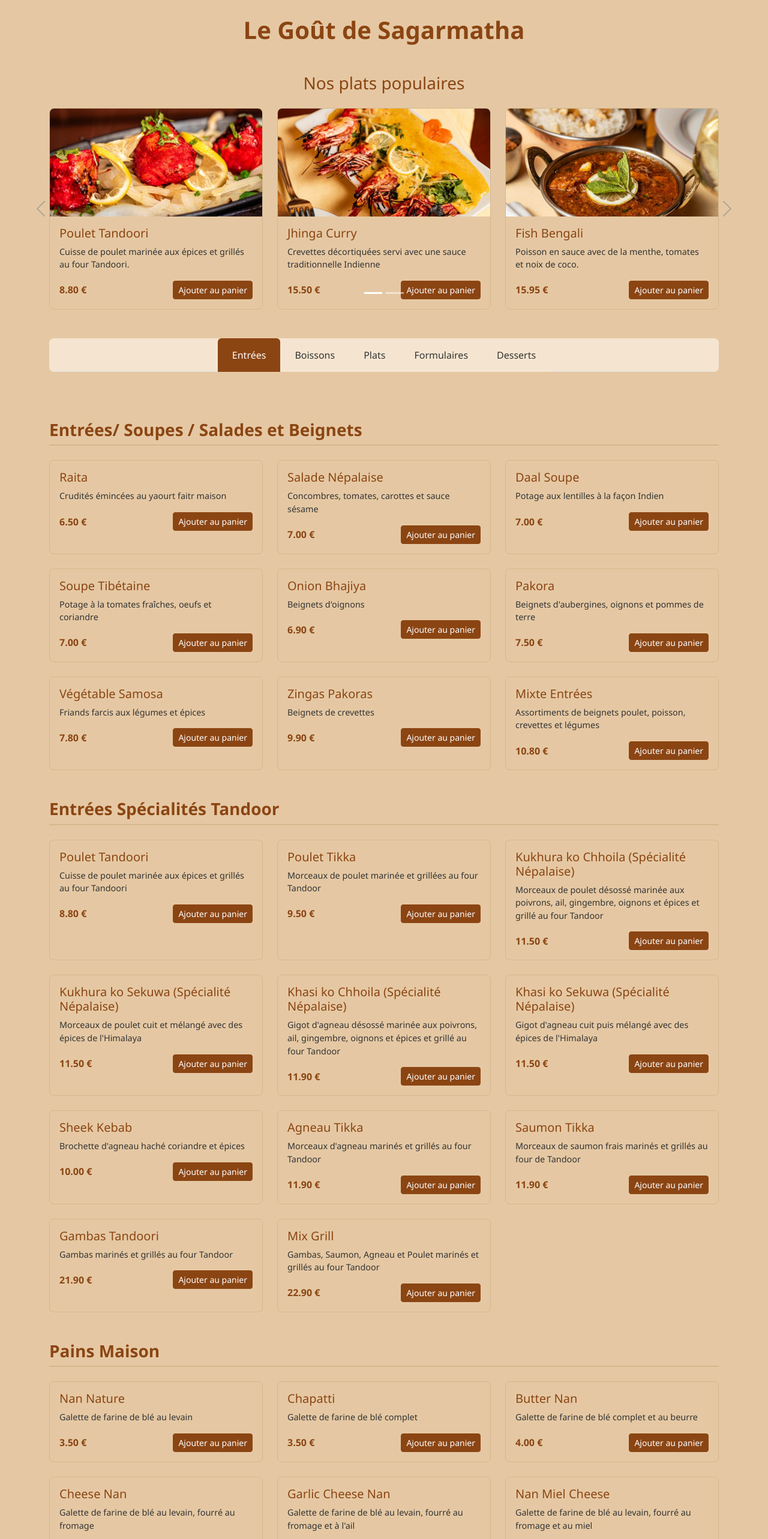
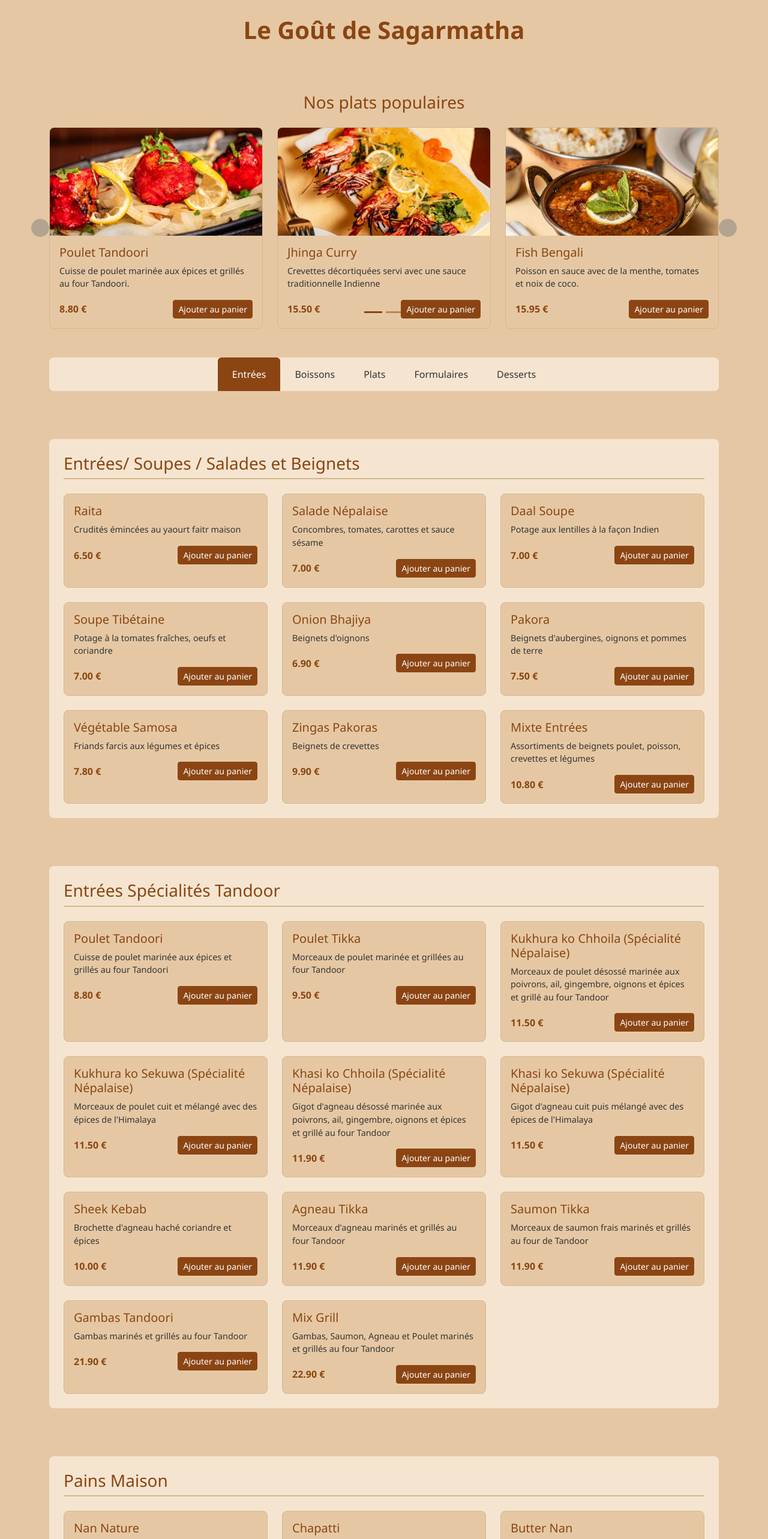
Before and after one commit to tse-ley/total_project, a React (Vite) app: page /menu in a window 1280 px wide. Shown: the part 80-2646 px from the top of the page at 60% size. Built offline with nearby package versions, Linux system fonts and the light colour scheme.

Commit message:
ninth commit

```diff
--- a/src/Menu.css
+++ b/src/Menu.css
@@ -1,7 +1,7 @@
 :root {
-    --primary-bg: #e5c8a3;  /* beige background color */
-    --section-bg: #f5e5d0;  /* lighter beige for sections */
-    --text-color: #333333;  /* dark text */
+  --primary-bg: #e5c8a3; /* beige background color */
+  --section-bg: #f5e5d0; /* lighter beige for sections */
+  --text-color: #333333; /* dark text */
   --accent-color: #8b4513; /* brown accent */
   --border-color: #d3b88e; /* lighter border color */
 }
@@ -113,3 +113,28 @@
   border-bottom: 1px solid var(--border-color);
   padding-bottom: 0.5rem;
 }
+
+/* Custom carousel styling */
+.carousel-control-prev-icon,
+.carousel-control-next-icon {
+  background-color: var(--accent-color);
+  border-radius: 50%;
+  width: 30px;
+  height: 30px;
+}
+
+.carousel-indicators button {
+  background-color: var(--accent-color) !important;
+}
+
+/* Responsive adjustments */
+@media (max-width: 768px) {
+  .menu-tabs .nav-link {
+    padding: 0.75rem 1rem;
+    font-size: 0.9rem;
+  }
+
+  .menu-item-image {
+    height: 150px;
+  }
+}
--- a/src/pages/Menu.jsx
+++ b/src/pages/Menu.jsx
@@ -9,6 +9,7 @@ import poissonImage from '../assets/cuisine/poisson.jpeg';
 import alooImage from '../assets/cuisine/alooMatar.jpeg';
 import butterChickenImage from '../assets/cuisine/ButterChicken.jpeg';
 import choilaImage from '../assets/cuisine/choila.jpeg';
+
 const Menu = () => {
   const { addToCart } = useCart();
 
@@ -50,7 +51,7 @@ const Menu = () => {
       image: butterChickenImage
     },
     {
-      id: 's5',
+      id: 's6',
       name: 'Kukhura ko Chhoila (Spécialité Népalaise)',
       description: 'Morceaux de poulet désossé marinée aux poivrons, ail, gingembre, oignons et épices et grillé au four Tandoor',
       price: 11.50,
@@ -203,7 +204,6 @@ const Menu = () => {
       price: 22.90,
       image: '/src/assets/entree_special3.jpg'
     }
-
   ];
 
   const painsMaison = [
@@ -291,16 +291,13 @@ const Menu = () => {
       price: 1,
       image: '/src/assets/entree_special3.jpg'
     },
-
-
-
   ];
 
   const entreeTibetian = [
     {
       id: 'et1',
       name: 'Soupe Tibétaine',
-      description: "omates fraîche oeufs et coriandre (Entrée)",
+      description: "Tomates fraîche oeufs et coriandre (Entrée)",
       price: 7.00,
       image: '/src/assets/entree_special1.jpg'
     },
@@ -367,7 +364,6 @@ const Menu = () => {
       price: 17.0,
       image: '/src/assets/entree_special3.jpg'
     }
-
   ];
 
   // Function to render menu items
@@ -384,12 +380,12 @@ const Menu = () => {
               />*/}
               <div className="p-3">
                 <h5>{item.name}</h5>
-                <p className="menu-description small">{item.description}</p>
+                <p className="menu-description">{item.description}</p>
                 <div className="d-flex justify-content-between align-items-center">
                   <span className="menu-price">{item.price.toFixed(2)} €</span>
                   <button
                     className="btn btn-sm add-to-cart"
-                    onClick={() => addToCart(item)} // Add item to cart
+                    onClick={() => addToCart(item)}
                   >
                     Ajouter au panier
                   </button>
@@ -407,11 +403,10 @@ const Menu = () => {
       <Container>
         <h1 className="page-title mb-5">Le Goût de Sagarmatha</h1>
 
-
         {/* Featured Items */}
         <Row className="mb-5">
           <Col>
-              <h3 className="text-center mb-4">Nos plats populaires</h3>
+            <h3 className="specialites-title mb-4">Nos plats populaires</h3>
             <div className="position-relative">
               <Carousel
                 indicators={true}
@@ -436,12 +431,12 @@ const Menu = () => {
                             />
                             <div className="p-3">
                               <h5>{item.name}</h5>
-                                <p className="menu-description small">{item.description}</p>
+                              <p className="menu-description">{item.description}</p>
                               <div className="d-flex justify-content-between align-items-center">
                                 <span className="menu-price">{item.price.toFixed(2)} €</span>
                                 <button
                                   className="btn btn-sm add-to-cart"
-                                    onClick={() => addToCart(item)} // Add item to cart
+                                  onClick={() => addToCart(item)}
                                 >
                                   Ajouter au panier
                                 </button>
@@ -457,7 +452,6 @@ const Menu = () => {
             </div>
           </Col>
         </Row>
-
 
         {/* Menu Categories */}
         <Row className="mb-5">
@@ -487,39 +481,42 @@ const Menu = () => {
         {/* Entrées Simples Section */}
         <Row className="mb-5">
           <Col>
-            <h3 className="section-title fw-bold mb-4">Entrées/ Soupes / Salades et Beignets</h3>
+            <div className="menu-section">
+              <h3 className="section-title">Entrées/ Soupes / Salades et Beignets</h3>
               {renderMenuItems(entreesSimples)}
+            </div>
           </Col>
         </Row>
 
         {/* Entrées Spéciales */}
         <Row className="mb-5">
           <Col>
-            <h3 className="section-title fw-bold
-             mb-4">Entrées Spécialités Tandoor</h3>
+            <div className="menu-section">
+              <h3 className="section-title">Entrées Spécialités Tandoor</h3>
               {renderMenuItems(entreesSpeciales)}
+            </div>
           </Col>
         </Row>
 
         {/* Pains Maison */}
         <Row className="mb-5">
           <Col>
-            <h3 className="section-title fw-bold
-             mb-4">Pains Maison</h3>
+            <div className="menu-section">
+              <h3 className="section-title">Pains Maison</h3>
               {renderMenuItems(painsMaison)}
+            </div>
           </Col>
         </Row>
 
         {/* Spécialités Tibétaines Entrée et Plats */}
         <Row className="mb-5">
           <Col>
-            <h3 className="section-title fw-bold
-             mb-4">Spécialités Tibétaines Entrée et Plats</h3>
+            <div className="menu-section">
+              <h3 className="section-title">Spécialités Tibétaines Entrée et Plats</h3>
               {renderMenuItems(entreeTibetian)}
+            </div>
           </Col>
         </Row>
-
-
       </Container>
     </div>
   );
```
Lines whose indentation alone changed are shown as unchanged.
